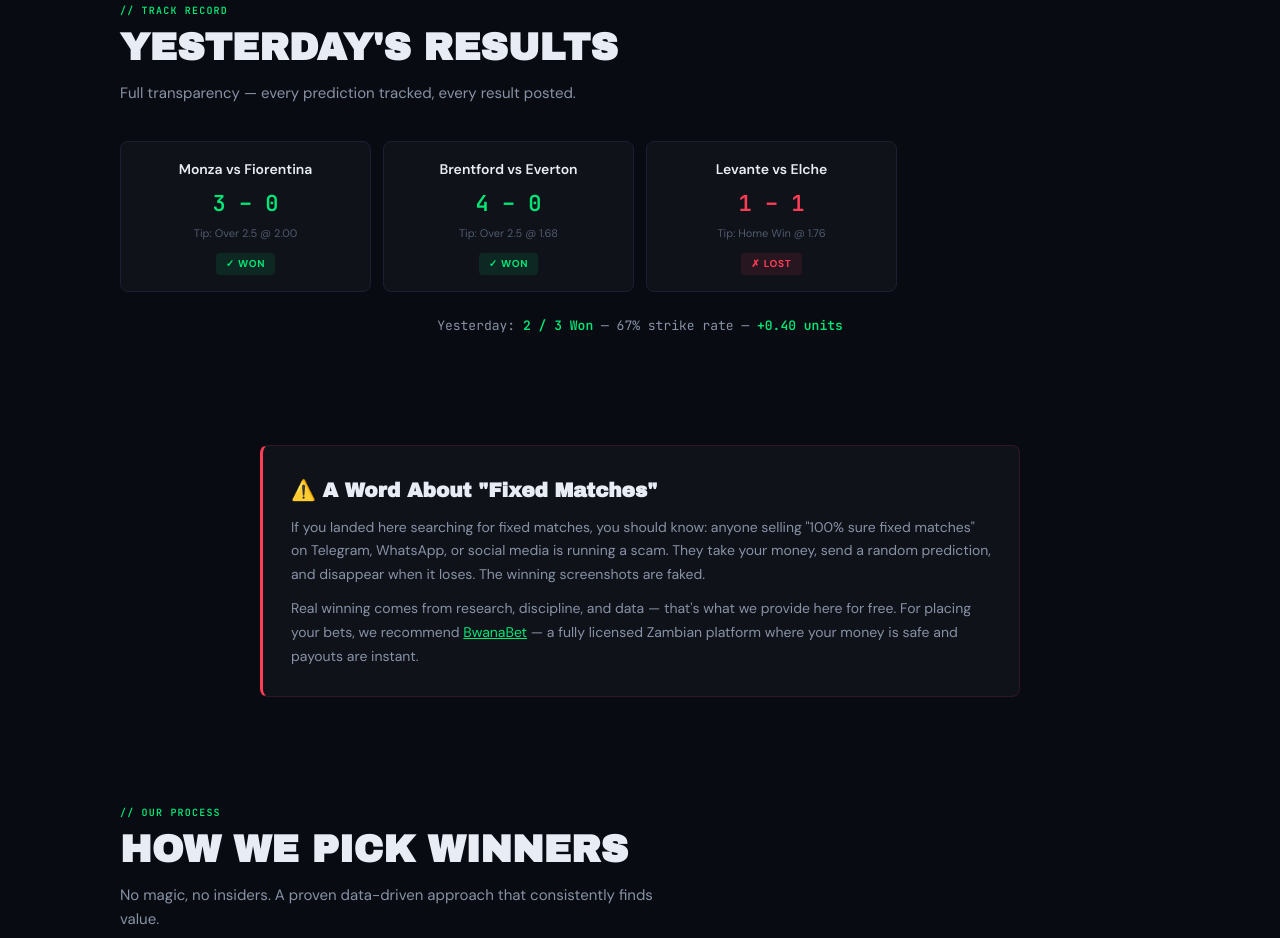
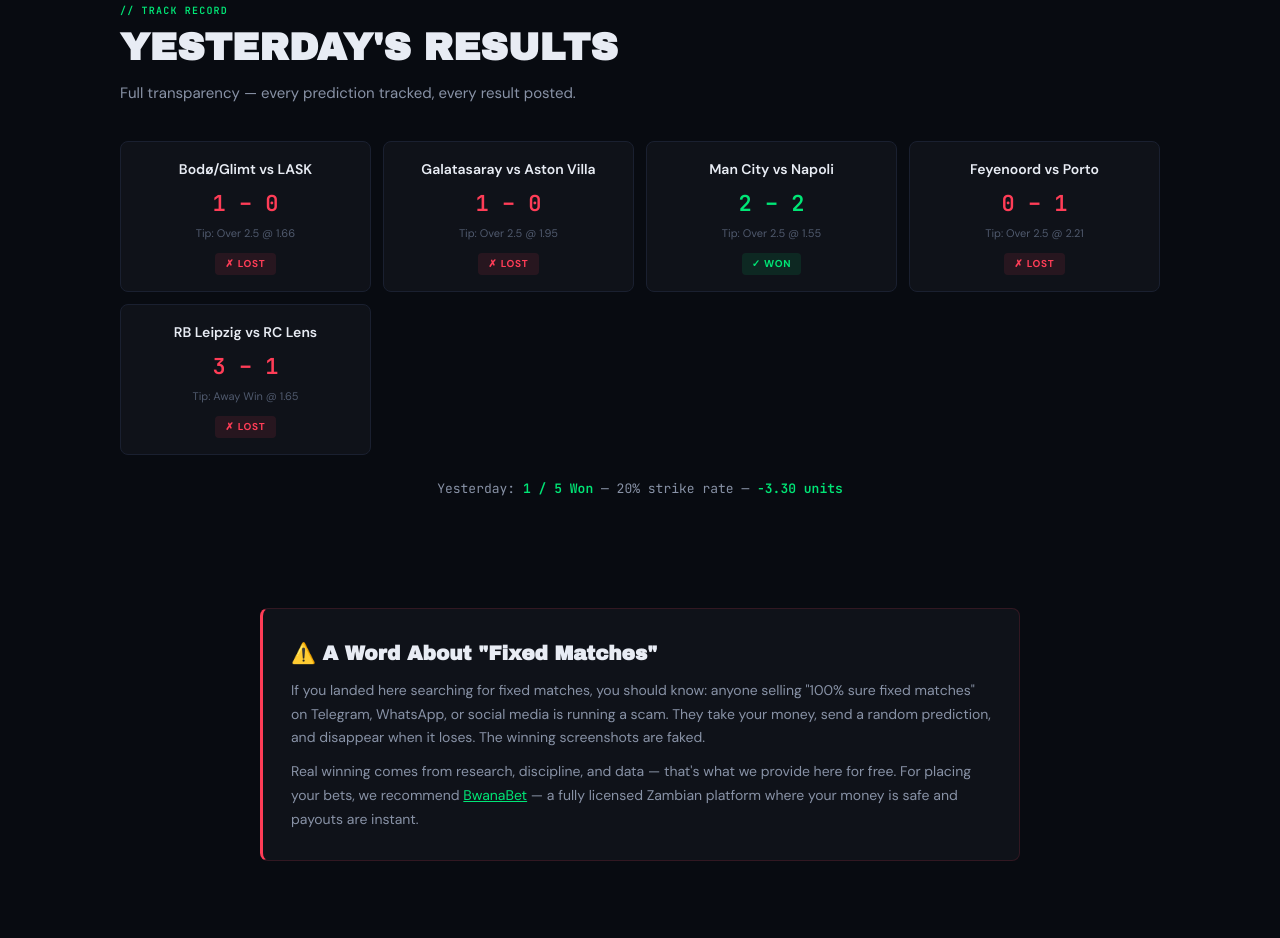
Before and after one commit to analyticsbwanabet-arch/Ficedmatches, a plain HTML site: page index.html in a window 1280 px wide. Shown: the part 2794-3732 px from the top of the page. Drawn offline with Linux system fonts and the light colour scheme; a script that the page names is missing.

Commit message:
🔄 Daily predictions update — 2026-11-25

```diff
--- a/index.html
+++ b/index.html
@@ -581,27 +581,39 @@ footer {
 
     <div class="results-grid">
       <div class="result-card">
-        <div class="result-teams">Monza vs Fiorentina</div>
-        <div class="result-score" style="color:var(--accent)">3 – 0</div>
-        <div class="result-pred">Tip: Over 2.5 @ 2.00</div>
+        <div class="result-teams">Bodø/Glimt vs LASK</div>
+        <div class="result-score" style="color:var(--hot)">1 – 0</div>
+        <div class="result-pred">Tip: Over 2.5 @ 1.66</div>
+        <span class="result-tag tag-lost">✗ Lost</span>
+      </div>
+      <div class="result-card">
+        <div class="result-teams">Galatasaray vs Aston Villa</div>
+        <div class="result-score" style="color:var(--hot)">1 – 0</div>
+        <div class="result-pred">Tip: Over 2.5 @ 1.95</div>
+        <span class="result-tag tag-lost">✗ Lost</span>
+      </div>
+      <div class="result-card">
+        <div class="result-teams">Man City vs Napoli</div>
+        <div class="result-score" style="color:var(--accent)">2 – 2</div>
+        <div class="result-pred">Tip: Over 2.5 @ 1.55</div>
         <span class="result-tag tag-won">✓ Won</span>
       </div>
       <div class="result-card">
-        <div class="result-teams">Brentford vs Everton</div>
-        <div class="result-score" style="color:var(--accent)">4 – 0</div>
-        <div class="result-pred">Tip: Over 2.5 @ 1.68</div>
-        <span class="result-tag tag-won">✓ Won</span>
+        <div class="result-teams">Feyenoord vs Porto</div>
+        <div class="result-score" style="color:var(--hot)">0 – 1</div>
+        <div class="result-pred">Tip: Over 2.5 @ 2.21</div>
+        <span class="result-tag tag-lost">✗ Lost</span>
       </div>
       <div class="result-card">
-        <div class="result-teams">Levante vs Elche</div>
-        <div class="result-score" style="color:var(--hot)">1 – 1</div>
-        <div class="result-pred">Tip: Home Win @ 1.76</div>
+        <div class="result-teams">RB Leipzig vs RC Lens</div>
+        <div class="result-score" style="color:var(--hot)">3 – 1</div>
+        <div class="result-pred">Tip: Away Win @ 1.65</div>
         <span class="result-tag tag-lost">✗ Lost</span>
       </div>
     </div>
 
     <div class="results-summary">
-      Yesterday: <strong>2 / 3 Won</strong> — 67% strike rate — <strong>+0.40 units</strong>
+      Yesterday: <strong>1 / 5 Won</strong> — 20% strike rate — <strong>-3.30 units</strong>
     </div>
   </div>
 </section>
```
